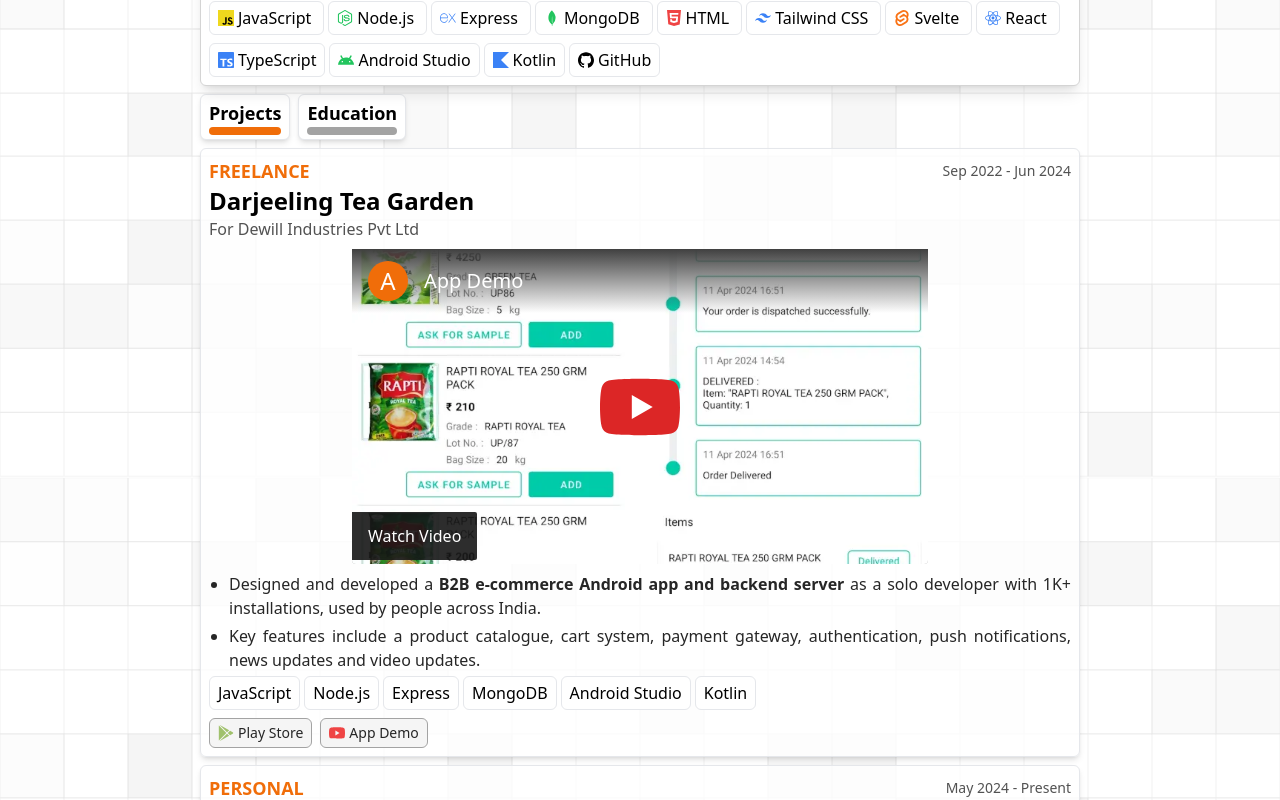
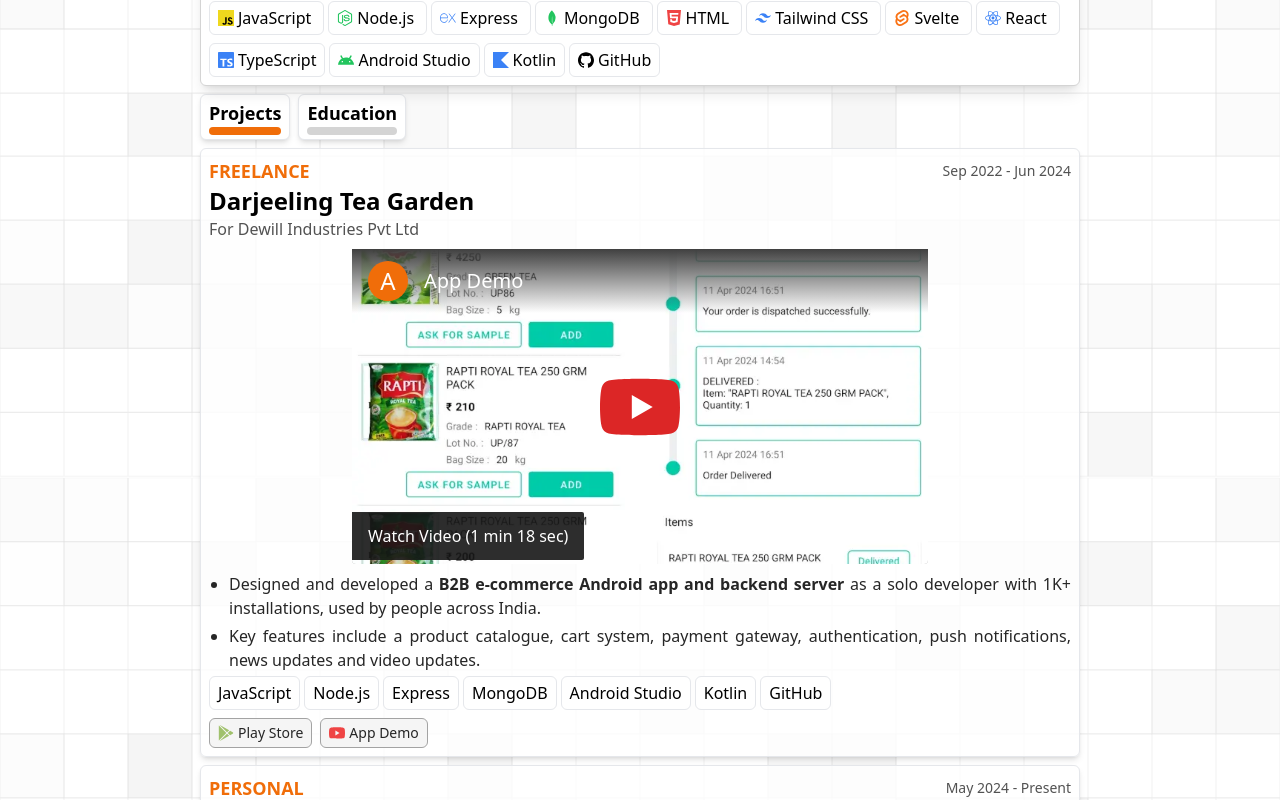
Before and after one commit to Abhay123450/portfolio, a React (Vite) app: page / in a window 1280 px wide. Shown: the part 420-1220 px from the top of the page. Built offline with nearby package versions, Linux system fonts and the light colour scheme.

Commit message:
Minor improvements

```diff
--- a/src/components/Connect.tsx
+++ b/src/components/Connect.tsx
@@ -2,11 +2,12 @@
 import { MdEmail } from "react-icons/md";
 import "../App.css";
 import "./css/tooltip.css";
-import { useContext } from "react";
+import { useContext, useState } from "react";
 import { themeContext } from "../contexts/ThemeContext";
 
 export function Connect() {
     const theme = useContext(themeContext);
+    let [copied, setCopied] = useState(false);
     return (
         <>
             <div className="w-fit mb-2">
@@ -29,7 +30,7 @@
                 >
                     <MdEmail className=" " />
                     <p
-                        className={`text-md ml-2 ${
+                        className={`text-base ml-2  ${
                             theme === "light"
                                 ? "text-neutral-800"
                                 : "text-neutral-300"
@@ -37,7 +38,17 @@
                     >
                         er.abhay.gkp@gmail.com
                     </p>
-                    <span className="tooltip">Click to Copy</span>
+                    <span className="tooltip tooltip ">
+                        Click to Copy Email
+                    </span>
+                    <span
+                        className={
+                            "absolute -bottom-8 -right-0 px-1 h-fit w-auto text-sm font-medium rounded-md border border-green-600 bg-green-200 text-black " +
+                            (copied ? "" : "hidden")
+                        }
+                    >
+                        Email Copied to Clipboard
+                    </span>
                 </button>
                 <a
                     className="tooltip-container flex flex-row w-9 h-9 items-center px-2 py-1 my-1 border border-neutral-400 rounded-md hover:border-black active:shadow-inner active:shadow-neutral-300"
@@ -50,7 +61,7 @@
                 </a>
                 <a
                     className="tooltip-container w-9 h-9 flex flex-row items-center px-2 py-1 my-1 border border-neutral-400 rounded-md hover:border-black active:shadow-inner active:shadow-neutral-300"
-                    href="https://github.com/Abhay123450"
+                    href="https://www.linkedin.com/in/sde-abhay/"
                     target="_blank"
                     rel="noopener noreferrer"
                 >
@@ -81,7 +92,12 @@
 
     async function copyEmailToClipboard(e: any) {
         e.preventDefault();
-        await navigator.clipboard.writeText("er.abhay.gkp@gmail.com");
-        alert("Email copied to clipboard");
+        try {
+            await navigator.clipboard.writeText("er.abhay.gkp@gmail.com");
+            setCopied(true);
+            setTimeout(() => setCopied(false), 4000);
+        } catch (error) {
+            console.log(error);
+        }
     }
 }
--- a/src/components/Education.tsx
+++ b/src/components/Education.tsx
@@ -9,7 +9,7 @@
     const theme = useContext(themeContext);
 
     return (
-        <div className="space-y-2">
+        <div className="space-y-2 mb-2">
             <Card>
                 <div
                     className={`space-y-1 ${
--- a/src/components/Project.tsx
+++ b/src/components/Project.tsx
@@ -19,7 +19,11 @@
     techStack?: Skills[];
     links: Link[];
     date: string;
-    ytLink?: string;
+    ytVideo?: {
+        link: string;
+        title: string;
+        duration: number;
+    };
 }
 export function Project({
     project,
@@ -28,7 +32,7 @@
     project: Project;
     skillsSelected: Skills[];
 }) {
-    const { workType, company, name, description, techStack, links, ytLink } =
+    const { workType, company, name, description, techStack, links, ytVideo } =
         project;
 
     const theme = useContext(themeContext);
@@ -82,11 +86,12 @@
                     For {company}
                 </p>
             )}
-            {(ytLink && showYt && (
+            {(ytVideo && showYt && (
                 <iframe
+                    id="yt-player"
                     width="100%"
                     height="315"
-                    src={ytLink}
+                    src={ytVideo.link}
                     title="YouTube video player"
                     frameBorder="0"
                     allow="accelerometer; autoplay; clipboard-write; encrypted-media; gyroscope; picture-in-picture; web-share"
@@ -95,7 +100,7 @@
                     className="place-self-center max-w-xl py-2"
                 ></iframe>
             )) ||
-                (ytLink && (
+                (ytVideo && (
                     <button
                         onClick={() => setShowYt(true)}
                         className={`relative w-full h-[315px] max-w-xl place-self-center my-2 rounded ${
@@ -114,12 +119,12 @@
                                 A
                             </div>
                             <p className="text-xl text-white text-left font-[450px] my-auto">
-                                App Demo
+                                {ytVideo.title}
                             </p>
                         </div>
                         <SiYoutube className="w-20 h-20 absolute top-1/2 left-1/2 -translate-x-1/2 -translate-y-1/2 text-red-600" />
                         <p className="absolute bottom-1 left-0 bg-neutral-900 bg-opacity-90 text-white text-base font-medium px-4 py-3 rounded-r-sm">
-                            Watch Video
+                            Watch Video ({secondsToMinutes(ytVideo.duration)})
                         </p>
                     </button>
                 ))}
@@ -167,7 +172,7 @@
                             <p className="ml-1 w-full flex flex-row flex-nowrap ">
                                 {link.name}
                             </p>
-                            <p className="tooltip opacity-100 text-base">
+                            <p className={`tooltip opacity-100 text-base`}>
                                 {getTooltipText(link.name)}
                             </p>
                         </a>
@@ -212,4 +217,10 @@
             return "Open link";
         }
     }
+
+    function secondsToMinutes(seconds: number) {
+        const minutes = Math.floor(seconds / 60);
+        const remainingSeconds = seconds % 60;
+        return `${minutes} min ${remainingSeconds} sec`;
+    }
 }
--- a/src/components/Projects.tsx
+++ b/src/components/Projects.tsx
@@ -21,7 +21,7 @@
                 },
                 {
                     name: "App Demo",
-                    link: "https://www.youtube.com/watch?v=4pWjGzq9nGc"
+                    link: "https://www.youtube.com/watch?v=cv423ikWolQ"
                 }
             ],
             techStack: [
@@ -30,10 +30,15 @@
                 "Express",
                 "MongoDB",
                 "Android Studio",
-                "Kotlin"
+                "Kotlin",
+                "GitHub"
             ],
             date: "Sep 2022 - Jun 2024",
-            ytLink: "https://www.youtube.com/embed/cv423ikWolQ?si=Eq8dgT8myC_zrOti"
+            ytVideo: {
+                title: "App Demo",
+                link: "https://www.youtube.com/embed/cv423ikWolQ?si=Eq8dgT8myC_zrOti?autoplay=1&mute=1",
+                duration: 78
+            }
         },
         {
             workType: "Personal",
@@ -64,7 +69,8 @@
                 "MongoDB",
                 "Svelte",
                 "HTML",
-                "Tailwind CSS"
+                "Tailwind CSS",
+                "GitHub"
             ],
             date: "May 2024 - Present"
         },
@@ -75,7 +81,7 @@
             description: [
                 `Developed this personal portfolio website which you are currently viewing.`
             ],
-            techStack: ["React", "Tailwind CSS", "TypeScript"],
+            techStack: ["React", "Tailwind CSS", "TypeScript", "GitHub"],
             links: [
                 {
                     name: "Source Code",
--- a/src/components/TabContainer.tsx
+++ b/src/components/TabContainer.tsx
@@ -57,6 +57,8 @@
                                     className={`h-2 w-full rounded ${
                                         child.props.label === activeTab
                                             ? "bg-primary"
+                                            : theme === "light"
+                                            ? "bg-neutral-300"
                                             : "bg-neutral-400"
                                     }`}
                                 ></div>
--- a/src/components/ThemeToggle.tsx
+++ b/src/components/ThemeToggle.tsx
@@ -12,6 +12,20 @@
         const storedTheme = localStorage.getItem("theme");
         if (storedTheme) {
             setTheme(storedTheme as Theme);
+        } else {
+            if (
+                window.matchMedia &&
+                window.matchMedia("(prefers-color-scheme: dark)").matches
+            ) {
+                // dark mode
+                setTheme("dark");
+            }
+            window
+                .matchMedia("(prefers-color-scheme: dark)")
+                .addEventListener("change", (event) => {
+                    const theme = event.matches ? "dark" : "light";
+                    setTheme(theme);
+                });
         }
         console.log(`stored theme: ${storedTheme}`);
     }, []);
```
